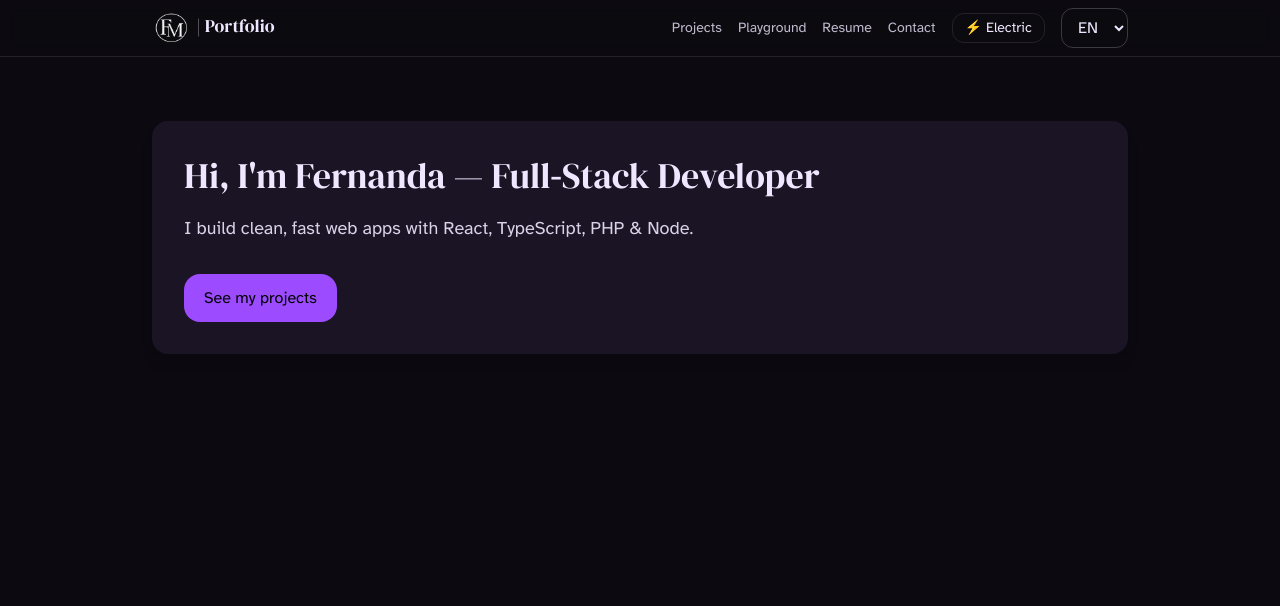
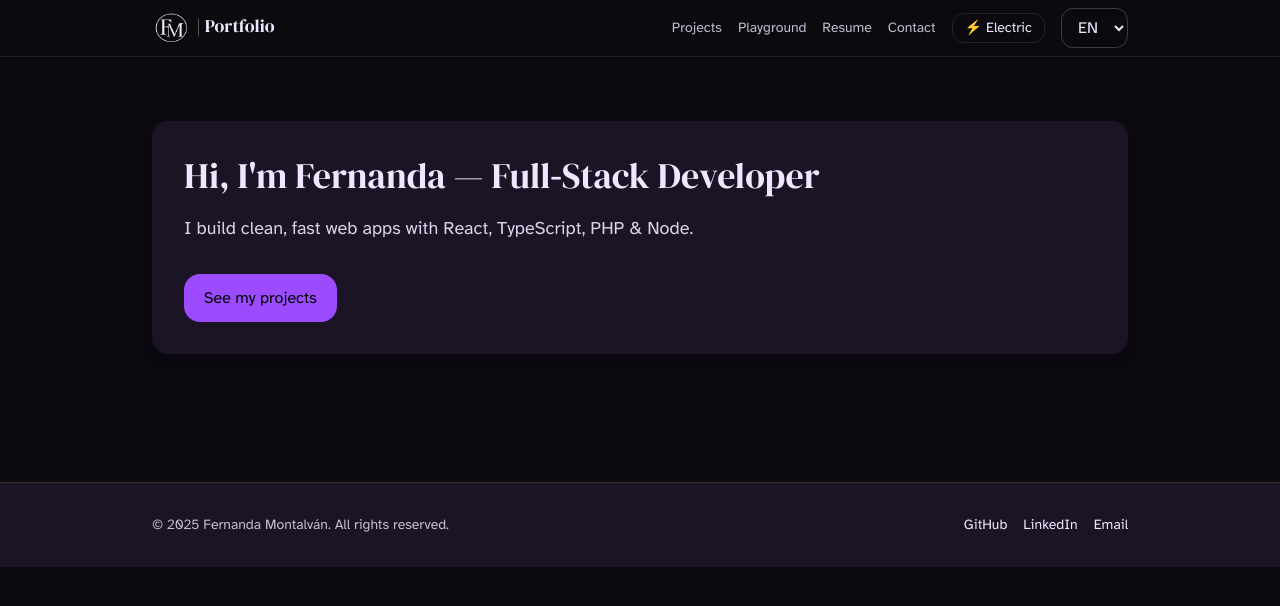
Before and after one commit to FerMon98/fernanda-montalvan, a React (Vite) app: page / in a window 1280 px wide. Shown: the top 606 px of the page. Built offline with nearby package versions, Linux system fonts and the light colour scheme.

Commit message:
feat(app): update App layout to include footer

```diff
--- a/src/App.tsx
+++ b/src/App.tsx
@@ -4,6 +4,7 @@
 import { useState } from 'react'
 import './Styles/App.css'
 import NavBar from './components/NavBar'
+import Footer from './components/footer'
 import LanguageProvider from './i18n/LanguageProvider'
 import { Routes, Route } from 'react-router-dom'
 import {JSX} from 'react'
@@ -44,6 +45,7 @@ export default function App(): JSX.Element {
           <Route path="/resume" element={<ResumePage />} />
           <Route path="/contact" element={<ContactPage />} />
         </Routes>
+        <Footer />
       </div>
     </LanguageProvider>
   )
```
